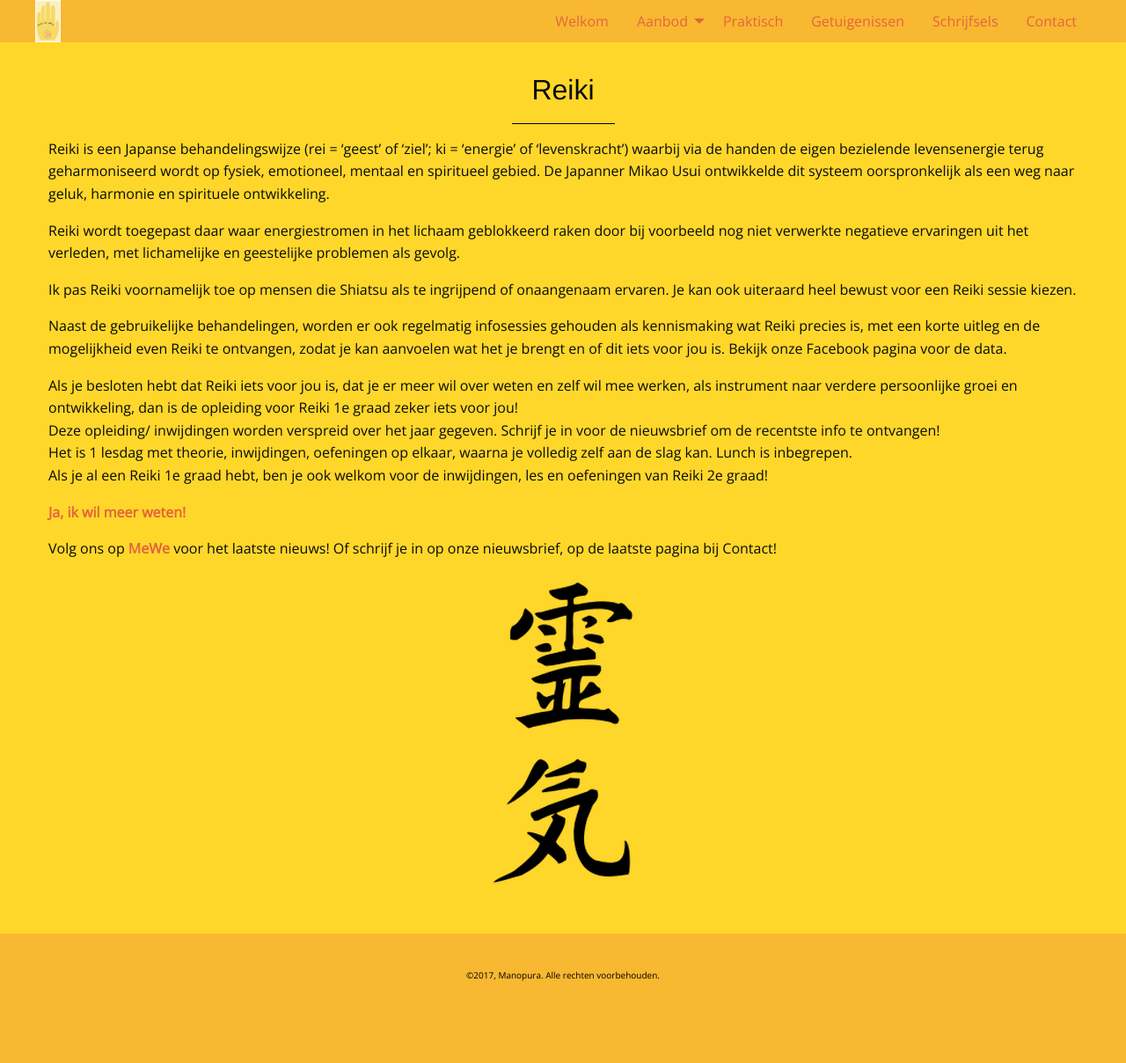
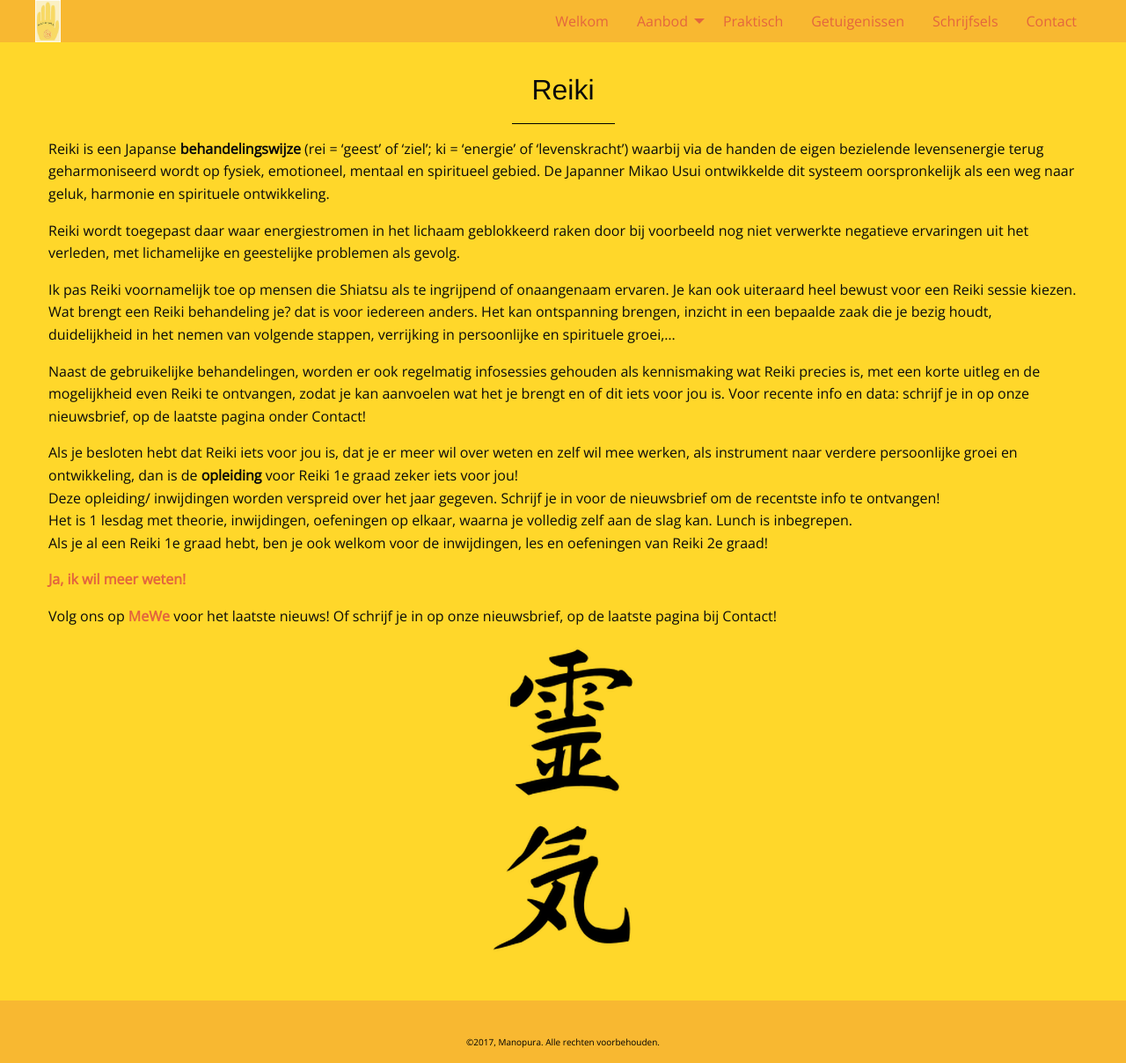
Before and after one commit to manopura/manopura.github.io, a Jekyll site: the page built from reiki.md, in a window 1280 px wide. Shown: the whole page at 88% size. Built offline with Jekyll 4.4.1, drawn with Linux system fonts in a browser that asks for light colours; nearby versions of some CDN libraries; our own code applies the rules of GitHub Pages for plain Markdown files; before the commit the page ends 1132 px from its top, so only the background shows below that.

Commit message:
Update reiki.md

```diff
--- a/reiki.md
+++ b/reiki.md
@@ -4,17 +4,18 @@ menu: reiki
 ---
 # Reiki
 
-Reiki is een Japanse behandelingswijze (rei = ‘geest’ of ‘ziel’; ki = ‘energie’ of ‘levenskracht’) waarbij via de handen de eigen bezielende levensenergie terug geharmoniseerd wordt op fysiek, emotioneel, mentaal en spiritueel gebied.
+Reiki is een Japanse **behandelingswijze** (rei = ‘geest’ of ‘ziel’; ki = ‘energie’ of ‘levenskracht’) waarbij via de handen de eigen bezielende levensenergie terug geharmoniseerd wordt op fysiek, emotioneel, mentaal en spiritueel gebied.
 De Japanner Mikao Usui ontwikkelde dit systeem oorspronkelijk als een weg naar geluk, harmonie en spirituele ontwikkeling.
 
 Reiki wordt toegepast daar waar energiestromen in het lichaam geblokkeerd raken door bij voorbeeld nog niet verwerkte negatieve ervaringen uit het verleden, met lichamelijke en geestelijke problemen als gevolg.
 
 Ik pas Reiki voornamelijk toe op mensen die Shiatsu als te ingrijpend of onaangenaam ervaren.
 Je kan ook uiteraard heel bewust voor een Reiki sessie kiezen.
+Wat brengt een Reiki behandeling je? dat is voor iedereen anders. Het kan ontspanning brengen, inzicht in een bepaalde zaak die je bezig houdt, duidelijkheid in het nemen van volgende stappen, verrijking in persoonlijke en spirituele groei,...
 
-Naast de gebruikelijke behandelingen, worden er ook regelmatig infosessies gehouden als kennismaking wat Reiki precies is, met een korte uitleg en de mogelijkheid even Reiki te ontvangen, zodat je kan aanvoelen wat het je brengt en of dit iets voor jou is. Bekijk onze Facebook pagina voor de data.
+Naast de gebruikelijke behandelingen, worden er ook regelmatig infosessies gehouden als kennismaking wat Reiki precies is, met een korte uitleg en de mogelijkheid even Reiki te ontvangen, zodat je kan aanvoelen wat het je brengt en of dit iets voor jou is. Voor recente info en data: schrijf je in op onze nieuwsbrief, op de laatste pagina onder Contact!
 
-Als je besloten hebt dat Reiki iets voor jou is, dat je er meer wil over weten en zelf wil mee werken, als instrument naar verdere persoonlijke groei en ontwikkeling, dan is de opleiding voor Reiki 1e graad zeker iets voor jou!
+Als je besloten hebt dat Reiki iets voor jou is, dat je er meer wil over weten en zelf wil mee werken, als instrument naar verdere persoonlijke groei en ontwikkeling, dan is de **opleiding** voor Reiki 1e graad zeker iets voor jou!
 Deze opleiding/ inwijdingen worden verspreid over het jaar gegeven. Schrijf je in voor de nieuwsbrief om de recentste info te ontvangen!
 Het is 1 lesdag met theorie, inwijdingen, oefeningen op elkaar, waarna je volledig zelf aan de slag kan. Lunch is inbegrepen.
 Als je al een Reiki 1e graad hebt, ben je ook welkom voor de inwijdingen, les en oefeningen van Reiki 2e graad!
```
